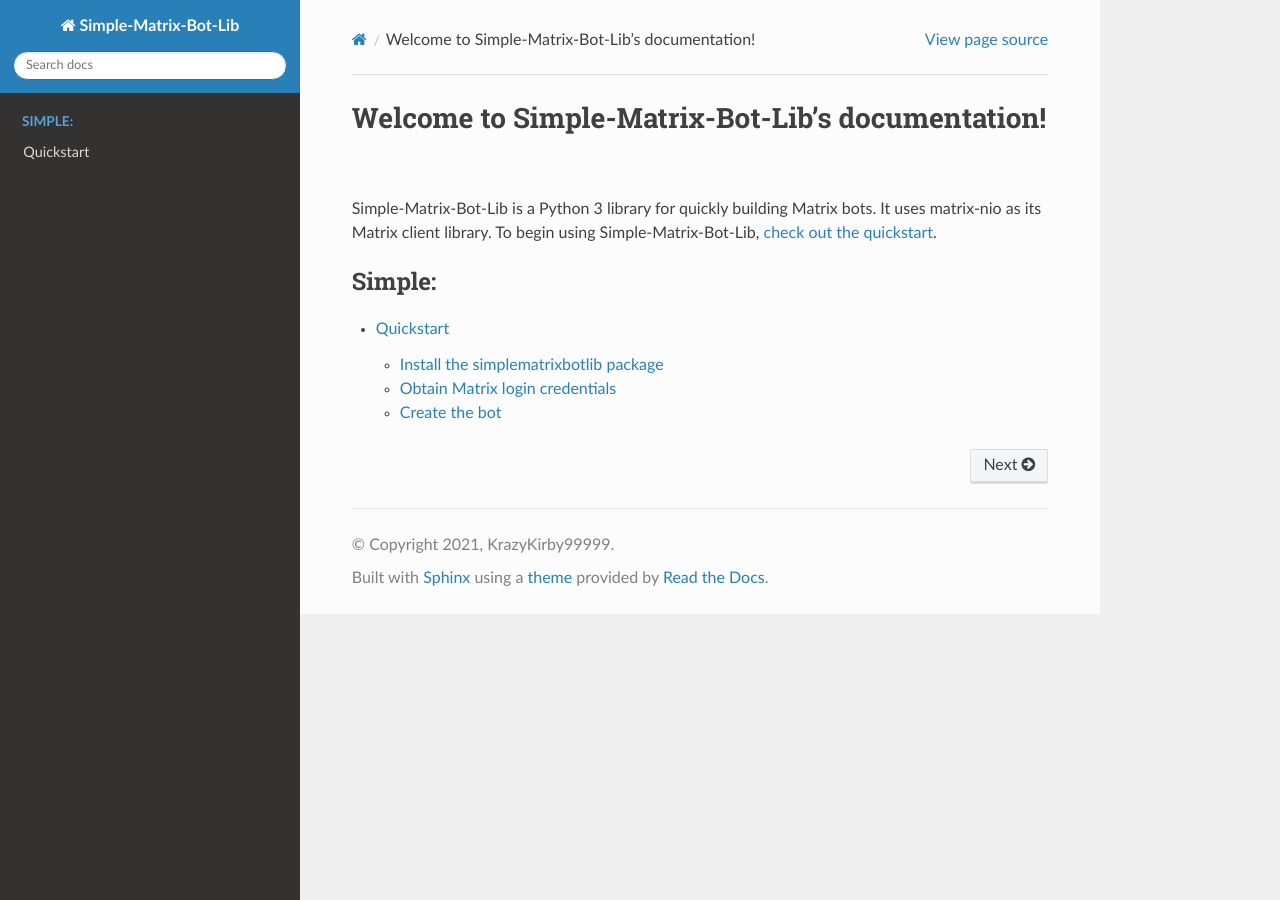
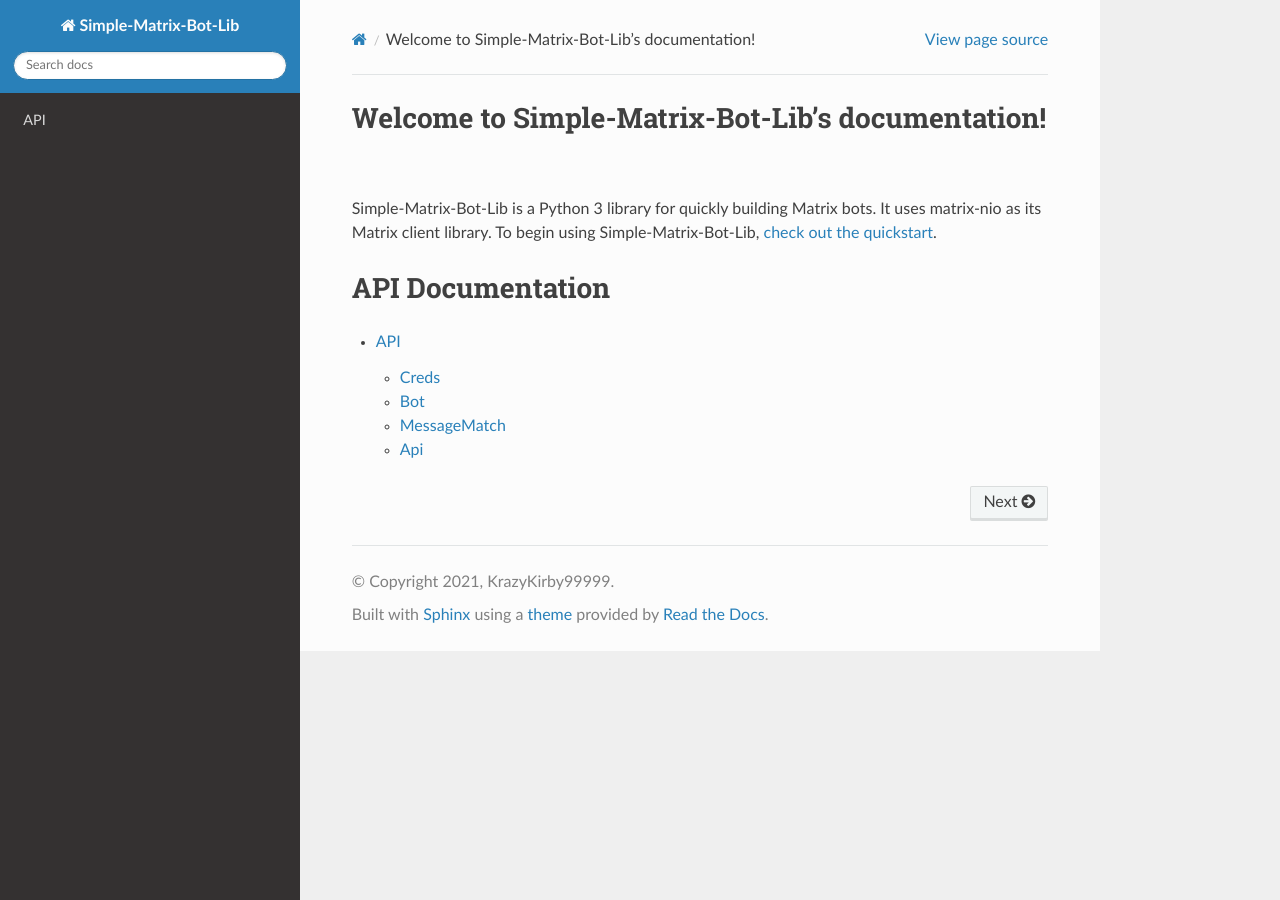
Before and after one commit to imbev/simplematrixbotlib, a Sphinx documentation site: the page built from doc/index.rst, in a window 1280 px wide. Built offline with Sphinx 7.4.7 and the Read the Docs theme 2.0.0, drawn with Linux system fonts in a browser that asks for light colours.

Commit message:
Add improved autodoc

```diff
--- a/doc/index.rst
+++ b/doc/index.rst
@@ -7,12 +7,9 @@ Welcome to Simple-Matrix-Bot-Lib's documentation!
 =================================================
 Simple-Matrix-Bot-Lib is a Python 3 library for quickly building Matrix bots. It uses matrix-nio as its Matrix client library. To begin using Simple-Matrix-Bot-Lib, :ref:`check out the quickstart <quickstart>`.
 
-.. toctree::
-   :maxdepth: 2
-   :caption: Simple:
-
-   quickstart
-
+API Documentation
+=================
 .. toctree::
    :maxdepth: 10
-   :caption: Advanced:
+
+   api
--- a/doc/requirements.txt
+++ b/doc/requirements.txt
@@ -1 +1,2 @@
 m2r2
+simplematrixbotlib
```
Also changed, not shown: doc/api.rst (added, +32 -0 lines), 1 other file.
